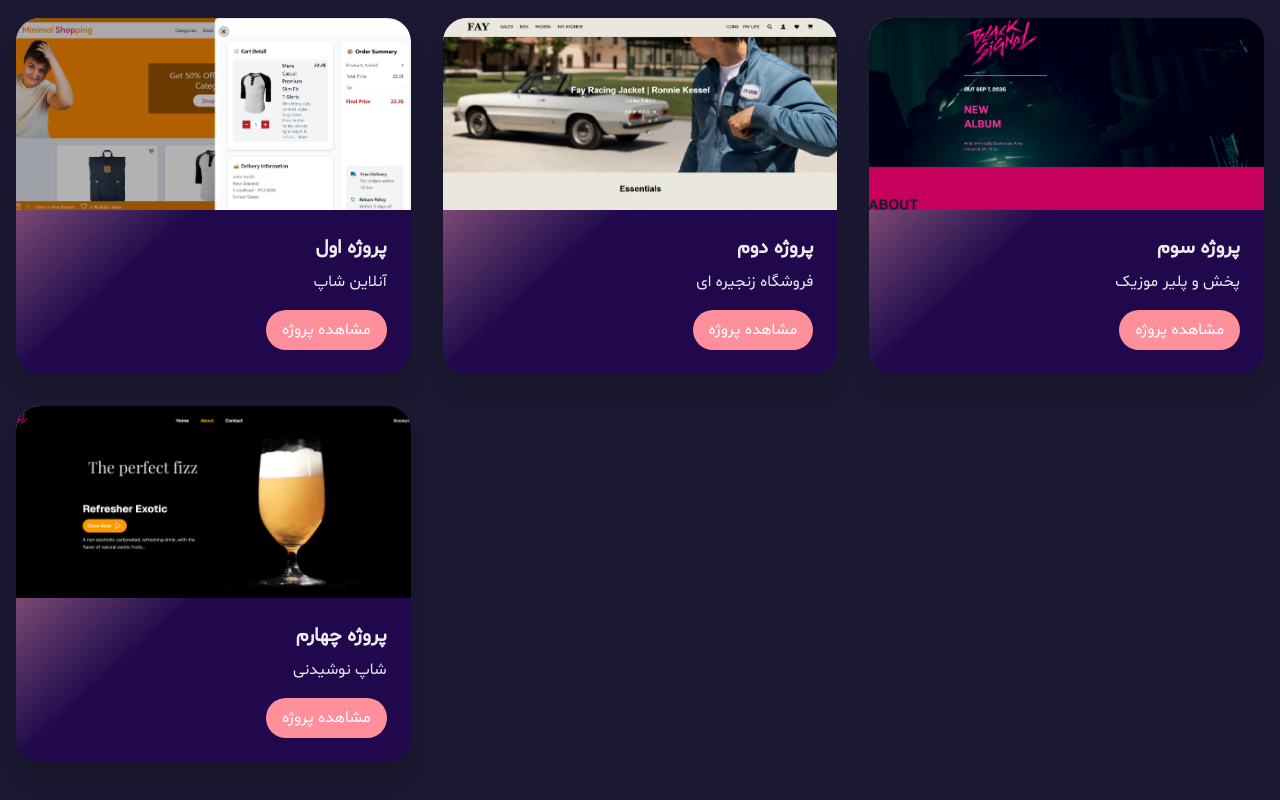
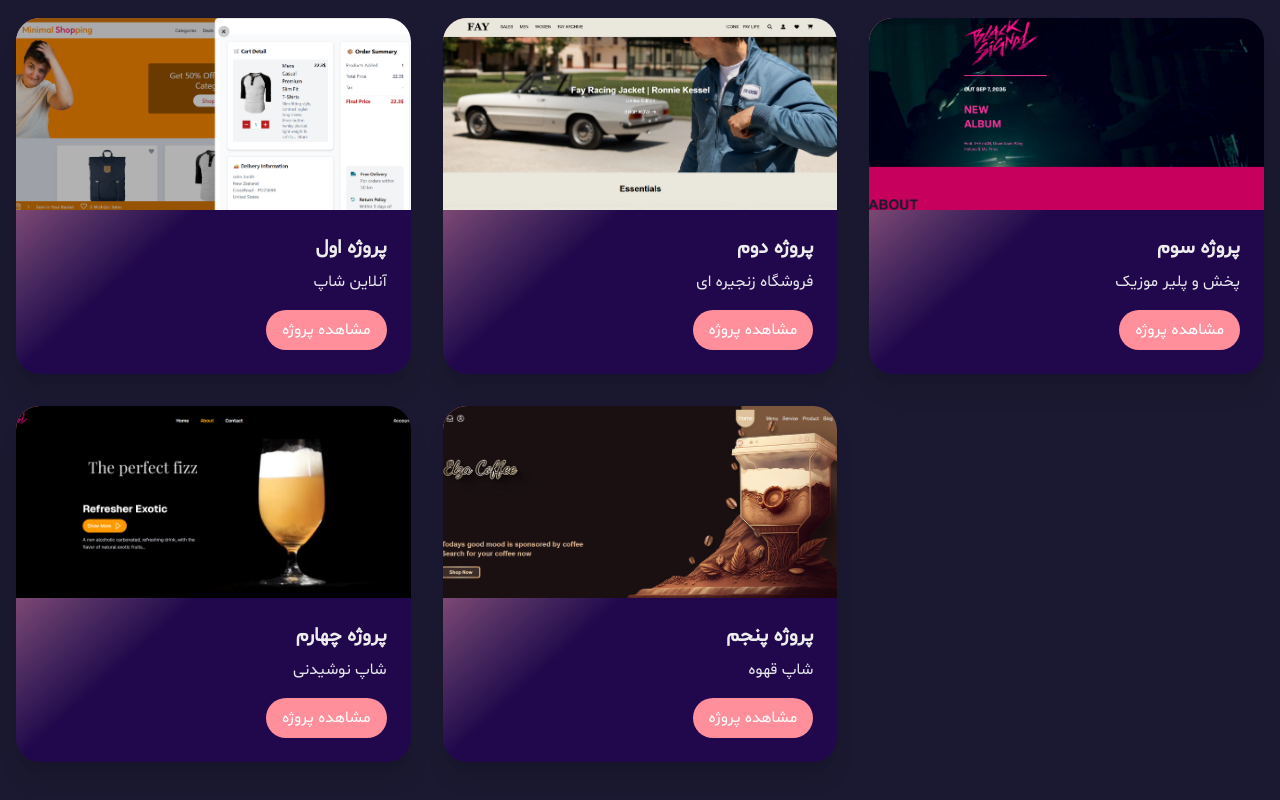
Before and after one commit to Habib2015s/NemooneKar, a Next.js app: page /nemone in a window 1280 px wide. Shown: the part 334-1134 px from the top of the page. Built offline with nearby package versions, Linux system fonts and the light colour scheme.

Commit message:
add project

```diff
--- a/app/nemone/page.js
+++ b/app/nemone/page.js
@@ -28,6 +28,11 @@ export default function Page() {
       description: "شاپ نوشیدنی",
       image: "/drink.png",
       link: "https://drinks-one-orcin.vercel.app/",
+    },{
+      title: "پروژه پنجم",
+      description: "شاپ قهوه",
+      image: "/Screenshot 2025-08-24 092803.png",
+      link: "https://coffee-five.vercel.app/",
     }
   ];
 
```
Also changed, not shown: public/Screenshot 2025-08-24 092803.png (added).
